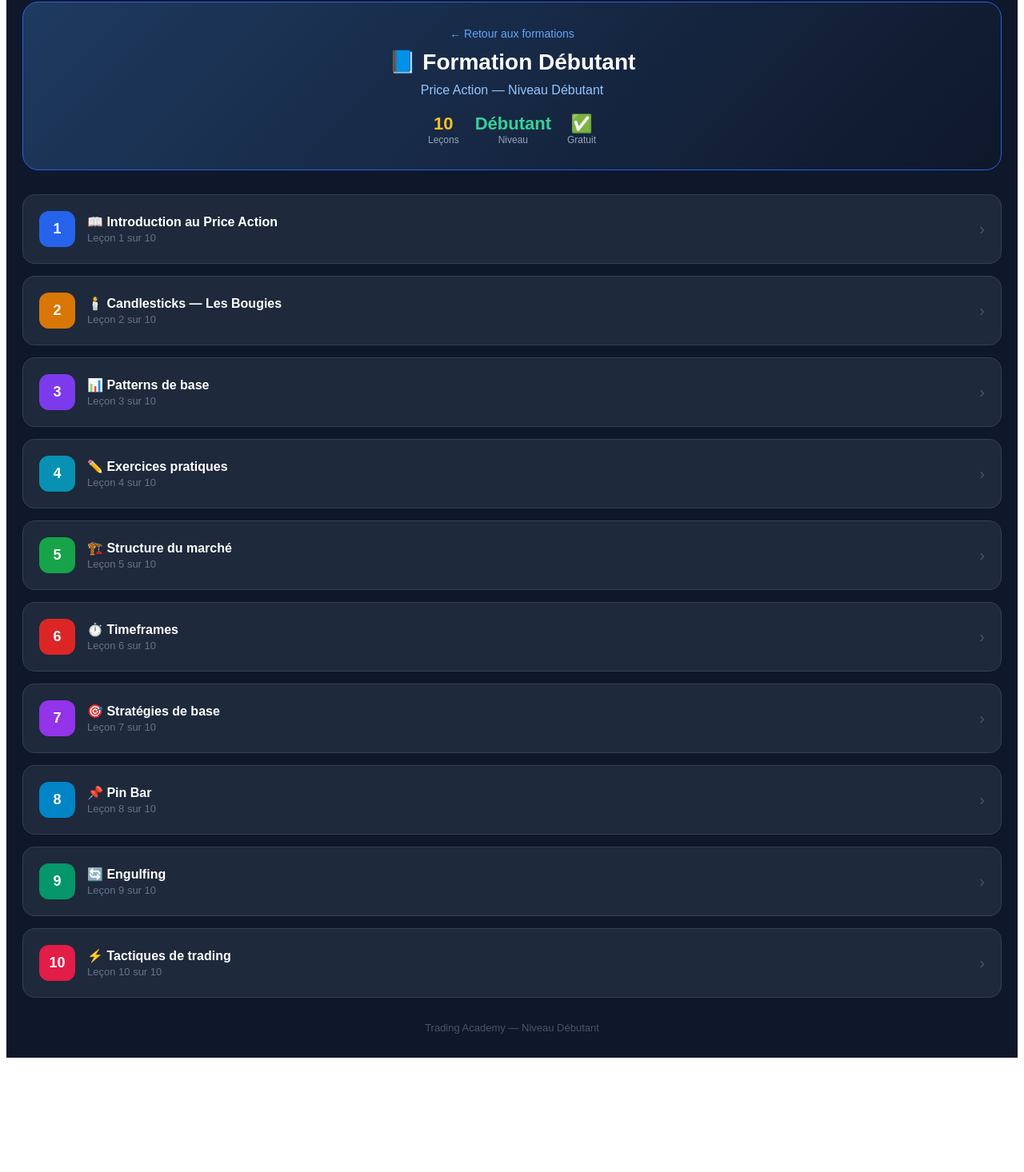
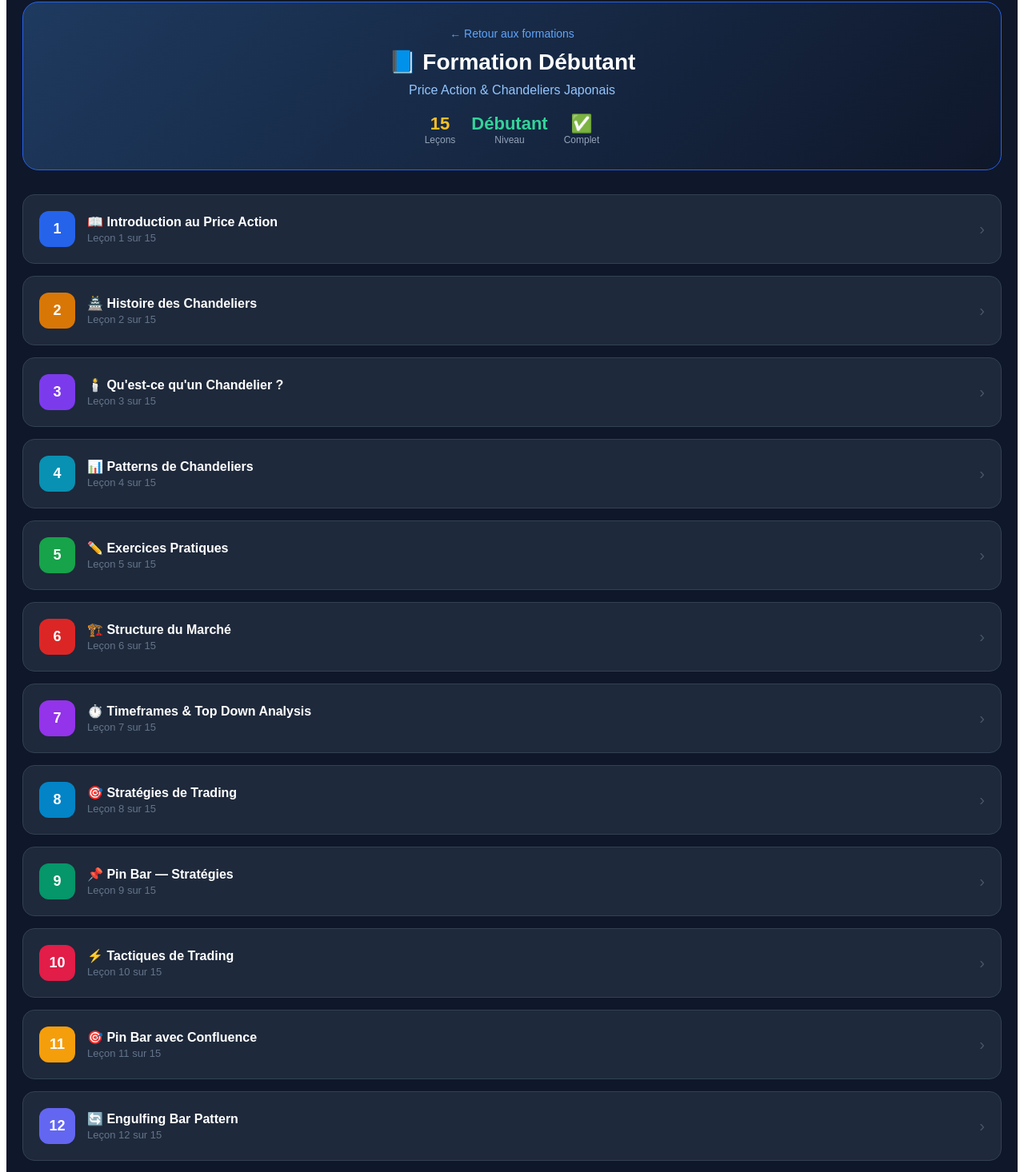
Before and after one commit to BKG226/trading-academy, a Next.js app: page /formation/debutant in a window 1280 px wide. Shown: the part 36-1502 px from the top of the page at 80% size. Before the commit the page ends 1367 px from the top, so only its background shows below. Built offline with nearby package versions, Linux system fonts and the light colour scheme.

Commit message:
Mise a jour page debutant 15 lecons

```diff
--- a/app/formation/debutant/page.tsx
+++ b/app/formation/debutant/page.tsx
@@ -1,15 +1,20 @@
 export default function DebutantHome() {
   const lecons = [
     { num: 1, titre: "Introduction au Price Action", slug: "introduction", emoji: "📖", couleur: "#2563eb" },
-    { num: 2, titre: "Candlesticks — Les Bougies", slug: "candlesticks", emoji: "🕯️", couleur: "#d97706" },
-    { num: 3, titre: "Patterns de base", slug: "patterns", emoji: "📊", couleur: "#7c3aed" },
-    { num: 4, titre: "Exercices pratiques", slug: "exercices", emoji: "✏️", couleur: "#0891b2" },
-    { num: 5, titre: "Structure du marché", slug: "market-structure", emoji: "🏗️", couleur: "#16a34a" },
-    { num: 6, titre: "Timeframes", slug: "timeframes", emoji: "⏱️", couleur: "#dc2626" },
-    { num: 7, titre: "Stratégies de base", slug: "strategies", emoji: "🎯", couleur: "#9333ea" },
-    { num: 8, titre: "Pin Bar", slug: "pin-bar", emoji: "📌", couleur: "#0284c7" },
-    { num: 9, titre: "Engulfing", slug: "engulfing", emoji: "🔄", couleur: "#059669" },
-    { num: 10, titre: "Tactiques de trading", slug: "tactics", emoji: "⚡", couleur: "#e11d48" },
+    { num: 2, titre: "Histoire des Chandeliers", slug: "history", emoji: "🏯", couleur: "#d97706" },
+    { num: 3, titre: "Qu'est-ce qu'un Chandelier ?", slug: "candlesticks", emoji: "🕯️", couleur: "#7c3aed" },
+    { num: 4, titre: "Patterns de Chandeliers", slug: "patterns", emoji: "📊", couleur: "#0891b2" },
+    { num: 5, titre: "Exercices Pratiques", slug: "exercices", emoji: "✏️", couleur: "#16a34a" },
+    { num: 6, titre: "Structure du Marché", slug: "market-structure", emoji: "🏗️", couleur: "#dc2626" },
+    { num: 7, titre: "Timeframes & Top Down Analysis", slug: "timeframes", emoji: "⏱️", couleur: "#9333ea" },
+    { num: 8, titre: "Stratégies de Trading", slug: "strategies", emoji: "🎯", couleur: "#0284c7" },
+    { num: 9, titre: "Pin Bar — Stratégies", slug: "pin-bar", emoji: "📌", couleur: "#059669" },
+    { num: 10, titre: "Tactiques de Trading", slug: "tactics", emoji: "⚡", couleur: "#e11d48" },
+    { num: 11, titre: "Pin Bar avec Confluence", slug: "pinbar-confluence", emoji: "🎯", couleur: "#f59e0b" },
+    { num: 12, titre: "Engulfing Bar Pattern", slug: "engulfing", emoji: "🔄", couleur: "#6366f1" },
+    { num: 13, titre: "Inside Bar Pattern", slug: "inside-bar", emoji: "📦", couleur: "#10b981" },
+    { num: 14, titre: "Money Management", slug: "money-management", emoji: "💰", couleur: "#ef4444" },
+    { num: 15, titre: "Conclusion", slug: "conclusion", emoji: "🏆", couleur: "#8b5cf6" },
   ];
 
   return (
@@ -36,7 +41,7 @@ export default function DebutantHome() {
           📘 Formation Débutant
         </h1>
         <p style={{ color: "#93c5fd", marginTop: "10px", fontSize: "16px" }}>
-          Price Action — Niveau Débutant
+          Price Action & Chandeliers Japonais
         </p>
         <div style={{
           display: "flex",
@@ -45,9 +50,9 @@ export default function DebutantHome() {
           marginTop: "20px",
         }}>
           {[
-            { label: "Leçons", value: "10", color: "#fbbf24" },
+            { label: "Leçons", value: "15", color: "#fbbf24" },
             { label: "Niveau", value: "Débutant", color: "#34d399" },
-            { label: "Gratuit", value: "✅", color: "#60a5fa" },
+            { label: "Complet", value: "✅", color: "#60a5fa" },
           ].map((stat, i) => (
             <div key={i} style={{ textAlign: "center" }}>
               <div style={{ color: stat.color, fontSize: "22px", fontWeight: "bold" }}>{stat.value}</div>
@@ -90,7 +95,7 @@ export default function DebutantHome() {
                   {lecon.emoji} {lecon.titre}
                 </div>
                 <div style={{ color: "#64748b", fontSize: "13px", marginTop: "3px" }}>
-                  Leçon {lecon.num} sur 10
+                  Leçon {lecon.num} sur 15
                 </div>
               </div>
               <div style={{ color: "#475569", fontSize: "20px" }}>›</div>
@@ -99,7 +104,6 @@ export default function DebutantHome() {
         ))}
       </div>
 
-      {/* FOOTER */}
       <div style={{
         marginTop: "30px",
         textAlign: "center",
```
